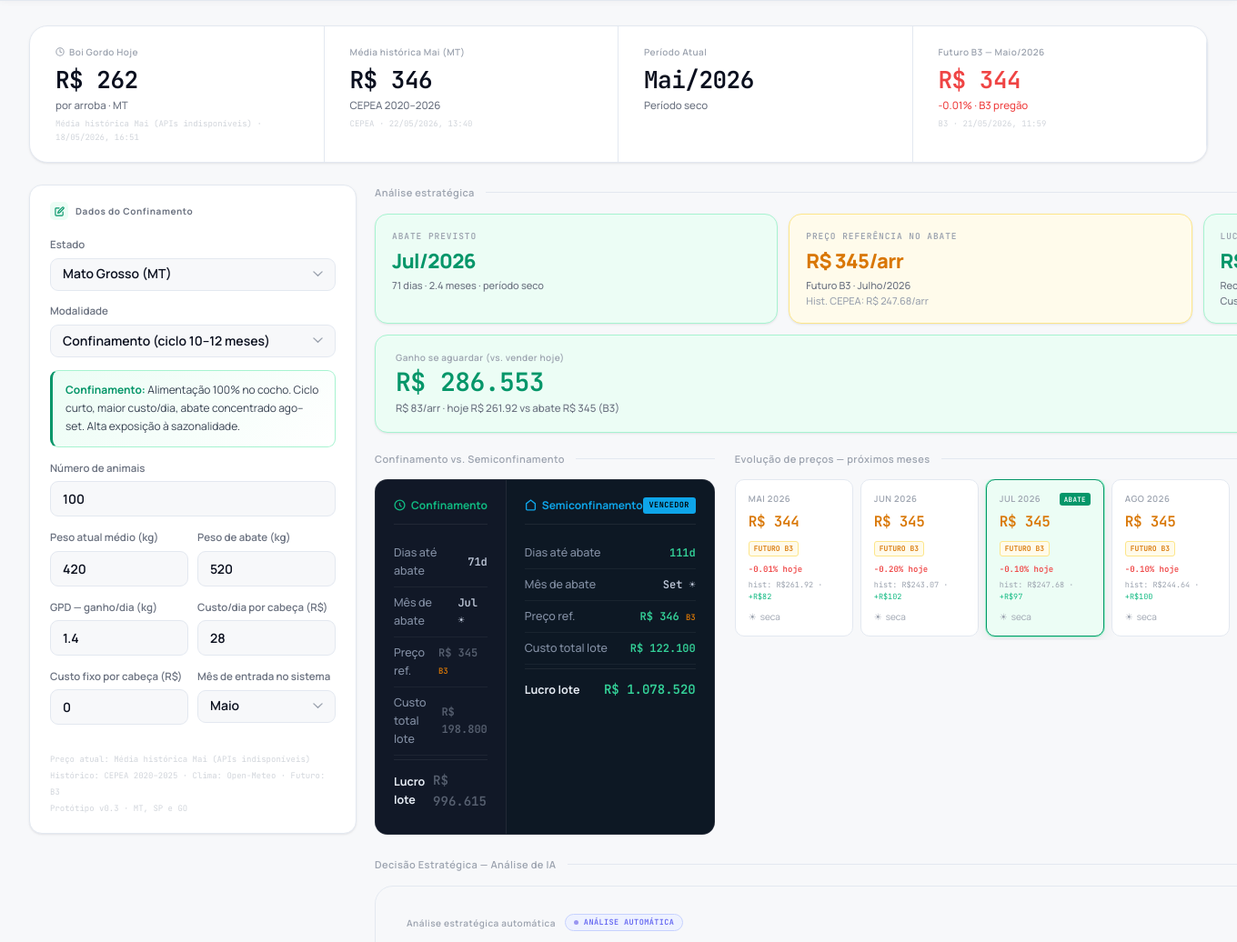
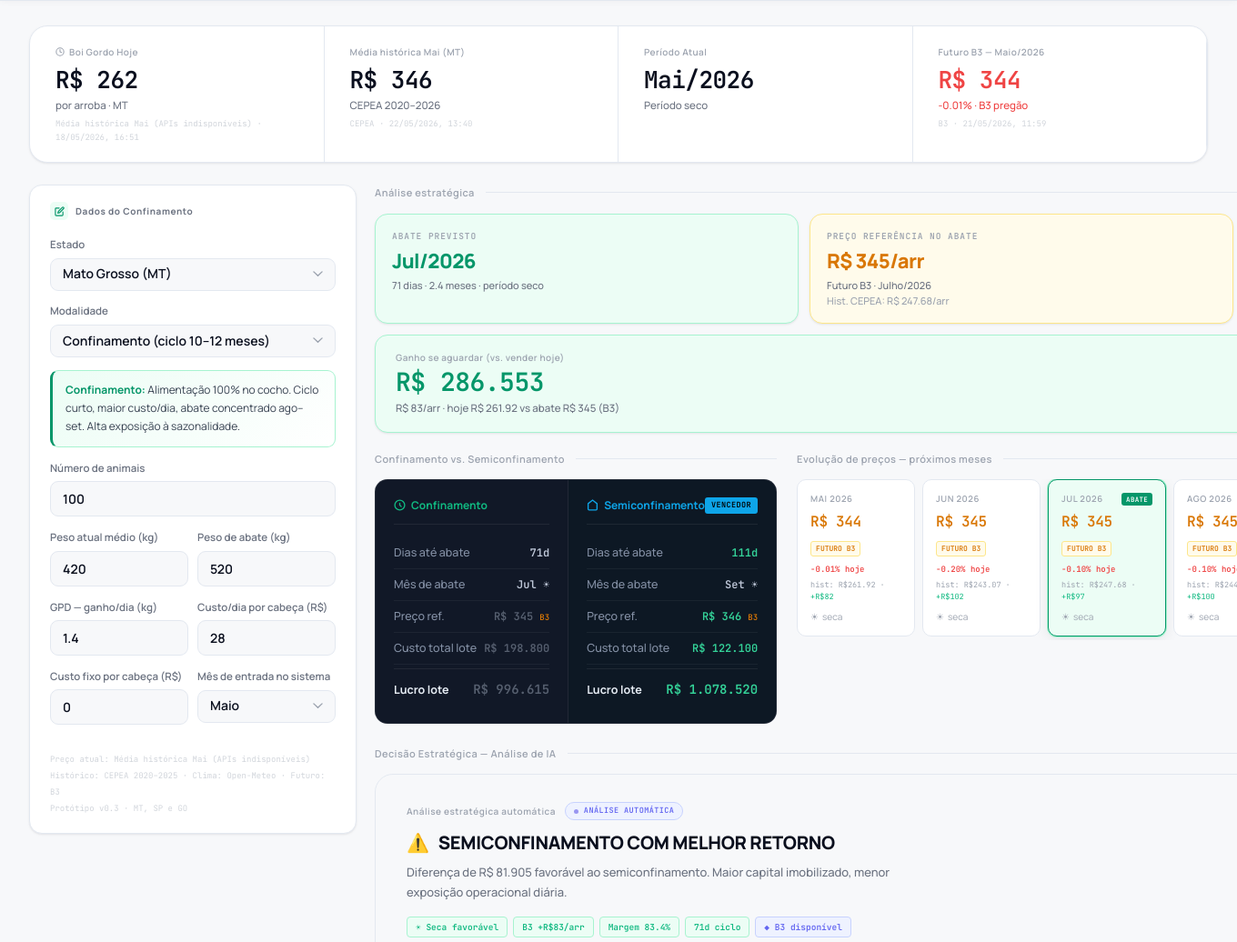
Before and after one commit to phberticellihorn-bot/TimingCerto, a Flask app: page / in a window 1360 px wide; the page is wider, and only the part inside the window is pictured. Shown: the part 64-1100 px from the top of that part at 91% size. Run offline with Flask 3, Linux system fonts and the light colour scheme; data that the repository does not hold is empty.

Commit message:
Update index.html

```diff
--- a/templates/index.html
+++ b/templates/index.html
@@ -548,8 +548,8 @@ nav {
 }
 .comp-row:last-child { border-bottom: none; padding-bottom: 0; }
 .comp-row:first-child { padding-top: 0; }
-.comp-row-label { color: var(--t3); font-weight: 500; }
-.comp-row-val   { font-family: 'JetBrains Mono', monospace; font-size: 12px; font-weight: 600; color: var(--t2); }
+.comp-row-label { color: var(--t3); font-weight: 500; white-space: nowrap; }
+.comp-row-val   { font-family: 'JetBrains Mono', monospace; font-size: 12px; font-weight: 600; color: var(--t2); white-space: nowrap; margin-left: 8px; text-align: right; }
 .comp-row-val.win  { color: var(--emerald); }
 .comp-row-val.lose { color: var(--red); opacity: .7; }
 .comp-divider { height: 1px; background: var(--border); margin: 4px 0; }
```
